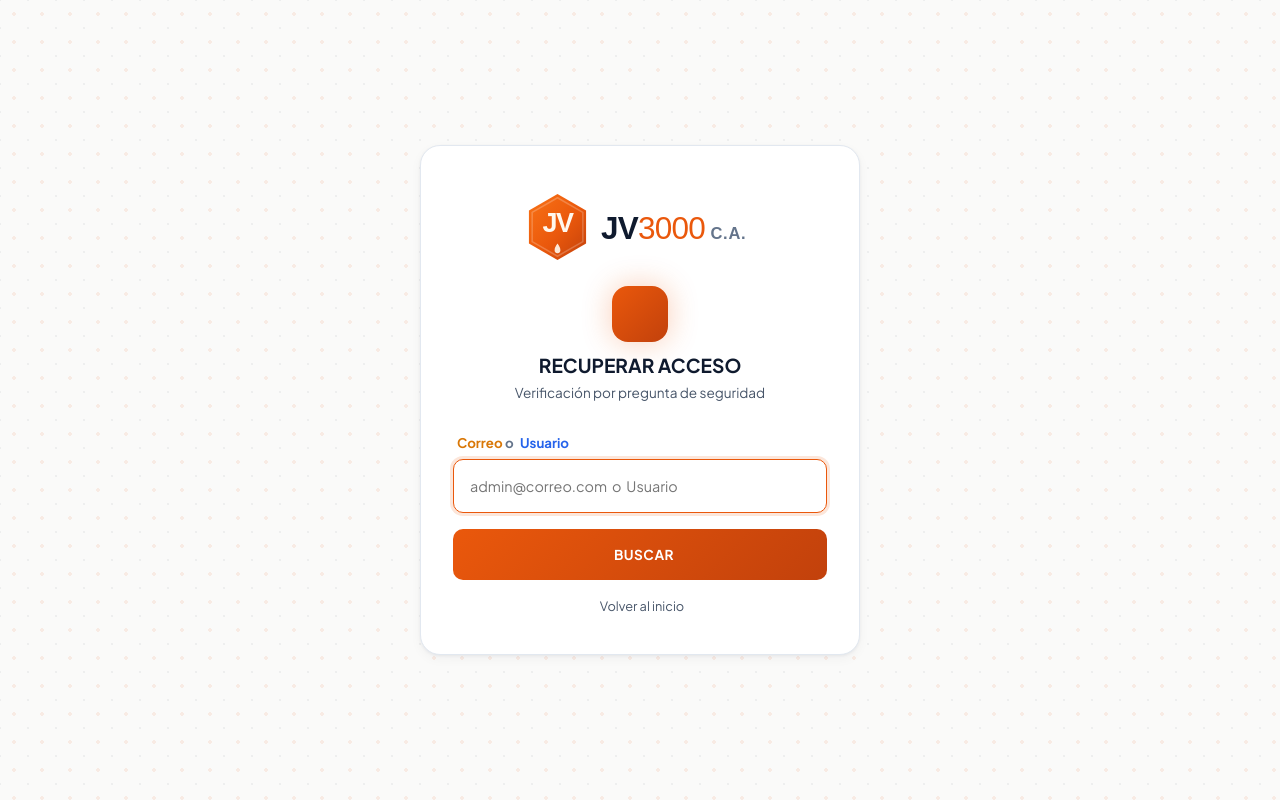
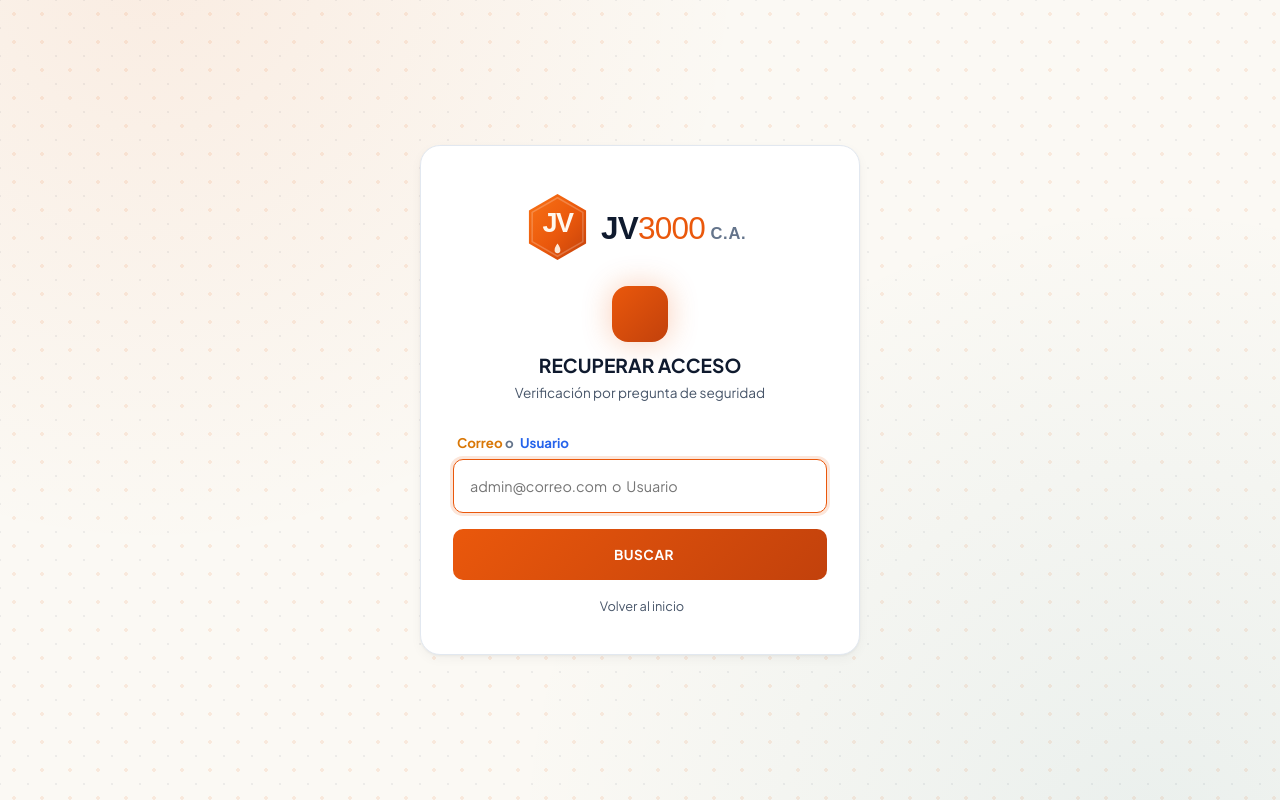
Before and after one commit to baxters0621/JV3000, a PHP site: page /JV3000_db/login/recuperar.php in a window 1280 px wide. Run offline with PHP 8.4, Linux system fonts and the light colour scheme; data comes from the database, SQL or seed files in the repository; data that the repository does not hold is empty; some libraries are stand-ins or nearby versions.

Commit message:
Actualizacion del sistema

```diff
--- a/assets/css/diseno.css
+++ b/assets/css/diseno.css
@@ -47,12 +47,18 @@
 *, *::before, *::after { box-sizing: border-box; }
 
 body {
-    background-color: #FAFAF9;
+    /* Fondo con el patron de puntos de siempre + dos halos suaves fijos
+       (calido arriba-izquierda, frio abajo-derecha) que dan profundidad
+       sin brillantez para no cansar la vista */
+    background-color: #FBF9F4;
     background-image:
-        radial-gradient(rgba(234,88,12,0.09) 1.6px, transparent 1.7px),
-        radial-gradient(rgba(15,26,46,0.05) 1.2px, transparent 1.3px);
-    background-size: 28px 28px;
-    background-position: 0 0, 14px 14px;
+        radial-gradient(circle at 12% -5%, rgba(234,88,12,0.08), transparent 42%),
+        radial-gradient(circle at 90% 105%, rgba(14,116,144,0.07), transparent 45%),
+        radial-gradient(rgba(234,88,12,0.10) 1.7px, transparent 1.8px),
+        radial-gradient(rgba(15,26,46,0.06) 1.2px, transparent 1.3px);
+    background-size: auto, auto, 28px 28px, 28px 28px;
+    background-position: 0 0, 0 0, 0 0, 14px 14px;
+    background-attachment: fixed, fixed, scroll, scroll;
     color: var(--jv-text-primary);
     font-family: var(--jv-font-main);
     font-size: 0.95rem;
--- a/includes/diseno.php
+++ b/includes/diseno.php
@@ -35,7 +35,7 @@ $fresh = constant('_TAB_FRESH_LOGIN');
 <link rel="stylesheet" href="<?php echo $base_assets; ?>css/bootstrap.min.css?v=4">
 <link rel="stylesheet" href="<?php echo $base_assets; ?>css/bootstrap-icons.css?v=4">
 
-<link rel="stylesheet" href="<?php echo $base_assets; ?>css/diseno.css?v=6">
+<link rel="stylesheet" href="<?php echo $base_assets; ?>css/diseno.css?v=7">
 
 <!-- FAVICON -->
 <link rel="icon" type="image/svg+xml" href="<?php echo $base_assets; ?>img/favicon.svg?v=1">
```
Also changed, not shown: docs/BITACORA.md (+2 -0 lines).
